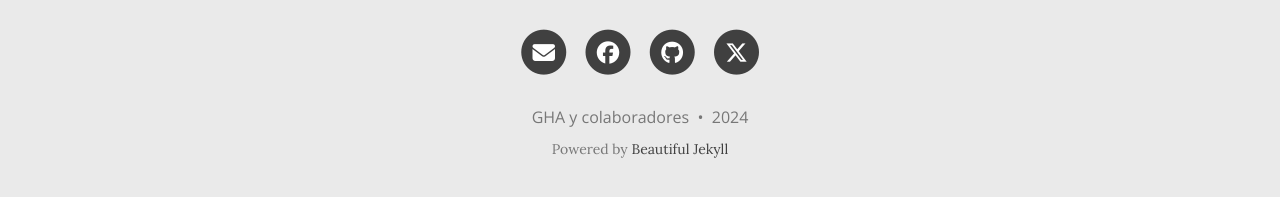
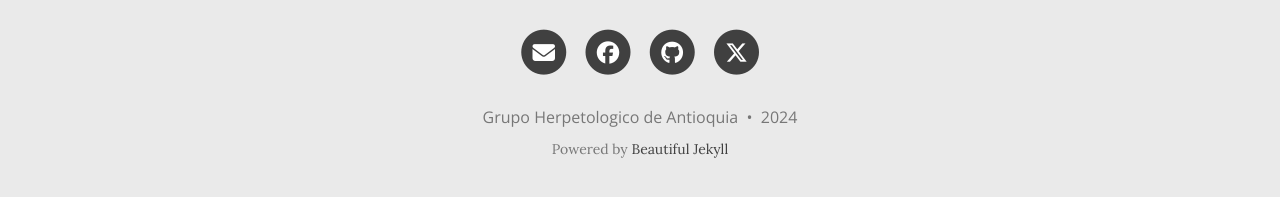
Before and after one commit to colombianfrogs/sounds, a Jekyll site: the page built from docs/index.md, in a window 1280 px wide and 900 px high, scrolled down 2532 px. Shown: the part 690-887 px from the top of the window. Built offline with Jekyll 4.4.1, drawn with Linux system fonts in a browser that asks for light colours.

Commit message:
Update _config.yml

```diff
--- a/docs/_config.yml
+++ b/docs/_config.yml
@@ -13,7 +13,7 @@
 title: Anfibios colombianos
 
 # Your name to show in the footer
-author: GHA y colaboradores
+author: Grupo Herpetologico de Antioquia
 
 ###############################################
 # --- List of links in the navigation bar --- #
```
